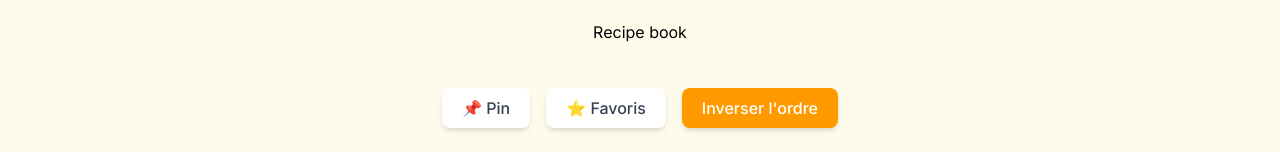
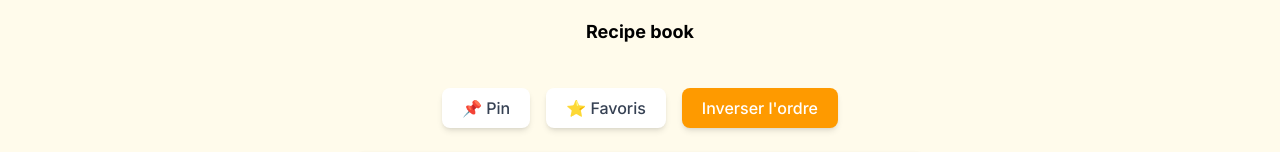
Before and after one commit to Fenohasina08/next-js-recipes, a Next.js app: page / in a window 1280 px wide. Shown: the top 152 px of the page. Built offline with nearby package versions, Linux system fonts and the light colour scheme.

Commit message:
refactor(header): delete the props

```diff
--- a/src/components/Header.tsx
+++ b/src/components/Header.tsx
@@ -1,13 +1,9 @@
 'use client';
 
-interface HeaderProps {
-  onReverse: () => void;
-}
-
-export default function Header({ onReverse }: HeaderProps) {
+export default function Header() {
   return (
-   <header className="flex items-center justify-center h-[8vh] bg-amber-50 text-black">
-  <p className="text-center">Recipe book</p>
-</header>
+    <header className="flex items-center justify-center h-[8vh] bg-amber-50 text-black">
+      <p className="text-center font-bold text-lg">Recipe book</p>
+    </header>
   );
 }
```
